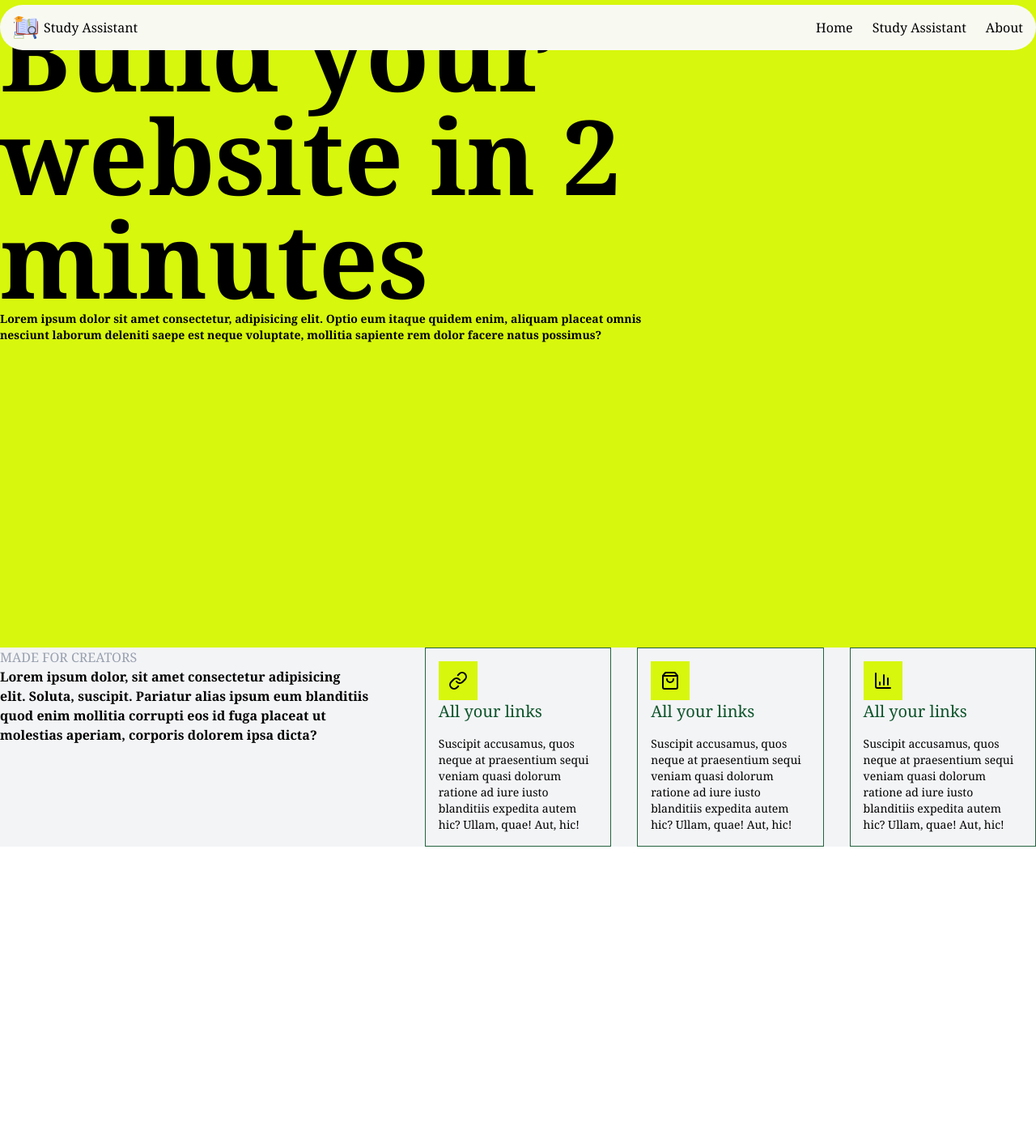
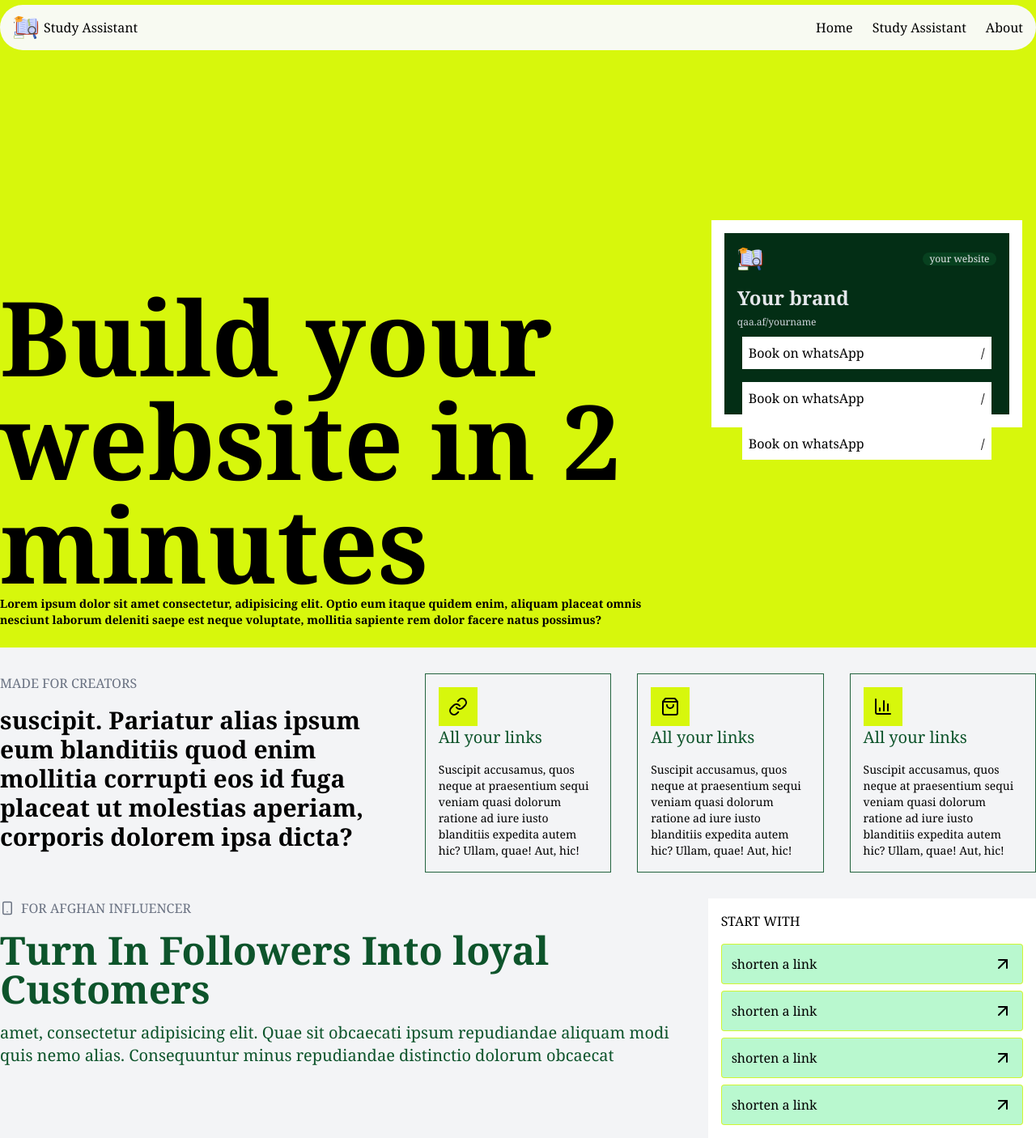
Before and after one commit to Mahtab-217/AI-study-assistant, a React (Vite) app: page / in a window 1280 px wide. Shown: the whole page at 81% size. Before the commit the page ends 1046 px from the top, so only its background shows below. Built offline with nearby package versions, Linux system fonts and the light colour scheme.

Commit message:
new ui style added

```diff
--- a/src/components/shared/home/Hero.tsx
+++ b/src/components/shared/home/Hero.tsx
@@ -3,9 +3,9 @@
 function Hero() {
   return (
     <div className="mx-w-6xl bg-brand w-full grid min-h-screen h-screen">
-      <div className="max-w-7xl mx-auto grid md:grid-cols-2 grid-cols-1 lg:grid-cols-3 gap-3">
+      <div className="max-w-7xl mx-auto grid  md:grid-cols-2 grid-cols-1 lg:grid-cols-3 gap-3">
         <div className="lg:col-span-2  ">
-          <div className="flex flex-col items-center  justify-end ">
+          <div className="flex flex-col items-center h-screen  justify-end ">
             <h1 className="font-bold text-9xl">Build your website in 2 minutes</h1>
             <span  className="font-bold text-sm">Lorem ipsum dolor sit amet consectetur, adipisicing elit. Optio eum itaque quidem enim, aliquam placeat omnis nesciunt laborum deleniti saepe est neque voluptate, mollitia sapiente rem dolor facere natus possimus?</span>
             <div className="justify-between flex ">
@@ -13,7 +13,38 @@ function Hero() {
             </div>
           </div>
         </div>
-        <div className="lg:col-span-1"></div>
+        {/* cards in cards */}
+        <div className="lg:col-span-1 bg-brand  flex flex-col justify-center items-center h-screen w-full">
+          <div className="bg-white h-fit w-11/12 p-4 relative">
+          <div className="w-full h-56 bg-green-950 ">
+            <div className="flex p-4  justify-between items-center">
+              <img src="public/images/logo.png" className="w-8 h-8" alt="" />
+              <p className="bg-green-900/50  rounded-full px-2 text-center items-center justify-center text-xs text-gray-200">your website</p>
+               </div>
+               <p className="font-bold text-2xl px-4 text-gray-200">Your brand</p>
+               <span className="text-gray-300 text-xs px-4">qaa.af/yourname</span>
+
+               <div className="flex justify-between   items-center p-2 ">
+                <div className="bg-white w-11/12 items-center flex justify-between  p-2  mx-auto h-fit">
+                <p>Book on whatsApp</p>
+                <p>/</p>
+                </div>
+               </div>
+               <div className="flex justify-between  w-full h-fit  items-center p-2 ">
+                <div className="bg-white w-11/12 items-center flex justify-between  p-2  mx-auto h-fit">
+                <p>Book on whatsApp</p>
+                <p>/</p>
+                </div>
+               </div>
+               <div className="flex justify-between   items-center p-2 ">
+                <div className="bg-white w-11/12 items-center flex justify-between  p-2  mx-auto h-fit">
+                <p>Book on whatsApp</p>
+                <p>/</p>
+                </div>
+               </div>
+          </div>
+          </div>
+        </div>
       </div >
     </div>
 
--- a/src/components/shared/home/MainSextion.tsx
+++ b/src/components/shared/home/MainSextion.tsx
@@ -2,11 +2,11 @@ import { ChartColumn, Link, ShoppingBag } from "lucide-react"
 
 function MainSextion() {
   return (
-    <div className="w-full bg-gray-100">
+    <div className="w-full bg-gray-100 py-8">
         <div className="w-full max-w-7xl mx-auto grid md:grid-cols-2 lg:grid-cols-5  gap-8">
-            <div className="lg:col-span-2">
-                <span className="uppercase text-gray-400">MADE for creators</span>
-                <p className="text-balance font-bold ">Lorem ipsum dolor, sit amet consectetur adipisicing elit. Soluta, suscipit. Pariatur alias ipsum eum blanditiis quod enim mollitia corrupti eos id fuga placeat ut molestias aperiam, corporis dolorem ipsa dicta?</p>
+            <div className="lg:col-span-2 flex flex-col justify-start space-y-4">
+                <span className="uppercase text-gray-500">MADE for creators</span>
+                <p className="text-3xl font-black "> suscipit. Pariatur alias ipsum eum blanditiis quod enim mollitia corrupti eos id fuga placeat ut molestias aperiam, corporis dolorem ipsa dicta?</p>
             </div>
             {/* Cards */}
             <div className="grid md:grid-cols-3 lg:col-span-3   gap-8">
--- /dev/null
+++ b/src/components/shared/home/Section.tsx
@@ -0,0 +1,48 @@
+import { ArrowUpRight, Smartphone } from "lucide-react"
+import { Link } from "react-router-dom"
+
+
+function Section() {
+  return (
+    <div className="w-full bg-gray-100 ">
+        <div className="max-w-7xl w- full mx-auto grid lg:grid-cols-3 gap-8 md:grid-cols-2">
+
+            <div  className="lg:col-span-2 flex flex-col gap-4 ">
+                <div className="flex space-x-2 items-center text-gray-500 ">
+                    <Smartphone size={18}/>
+                    <span className="uppercase">For Afghan influencer</span>
+                </div>
+                <p className="max-w-3xl font-black text-5xl text-green-900  "> Turn In Followers Into loyal Customers</p>
+                <span className="text-green-900 text-xl"> amet, consectetur adipisicing elit. Quae sit obcaecati ipsum repudiandae aliquam modi quis nemo alias. Consequuntur minus repudiandae distinctio dolorum obcaecat</span>
+            </div>
+            <div  className="lg:col-span-1 flex items-start ">
+                <div className="w-full p-4 bg-white">
+                    <p className="uppercase mb-4">Start With</p>
+
+                    <div className="flex flex-col gap-2">
+                    <div className="bg-green-200 hover:-translate-y-1 transition-all duration-400  hover:bg-brand/70 border border-brand/80 rounded-sm p-3  flex justify-between items-center ">
+                        <Link to="/">shorten a link</Link>
+                        <ArrowUpRight size={24}/>
+                    </div>
+                    <div className="bg-green-200 hover:-translate-y-1 transition-all duration-400  hover:bg-brand/70 border border-brand/80 rounded-sm p-3  flex justify-between items-center ">
+                        <Link to="/">shorten a link</Link>
+                        <ArrowUpRight size={24}/>
+                    </div>
+                    <div className="bg-green-200 hover:-translate-y-1 transition-all duration-400  hover:bg-brand/70 border border-brand/80 rounded-sm p-3  flex justify-between items-center ">
+                        <Link to="/">shorten a link</Link>
+                        <ArrowUpRight size={24}/>
+                    </div>
+                    <div className="bg-green-200 hover:-translate-y-1 transition-all duration-400  hover:bg-brand/70 border border-brand/80 rounded-sm p-3  flex justify-between items-center ">
+                        <Link to="/">shorten a link</Link>
+                        <ArrowUpRight size={24}/>
+                    </div>
+                    </div>
+
+                </div>
+            </div>
+        </div>
+    </div>
+  )
+}
+
+export default Section
--- a/src/pages/Home.tsx
+++ b/src/pages/Home.tsx
@@ -2,6 +2,7 @@
 import Hero from "../components/shared/home/Hero"
 import MainSextion from "../components/shared/home/MainSextion"
 import Navbar from "../components/shared/home/Navbar"
+import Section from "../components/shared/home/Section"
 
 function Home() {
   return (
@@ -10,6 +11,7 @@ function Home() {
         <Navbar/>
         <Hero/>
         <MainSextion/>
+        <Section/>
     </div>
   )
 }
```
